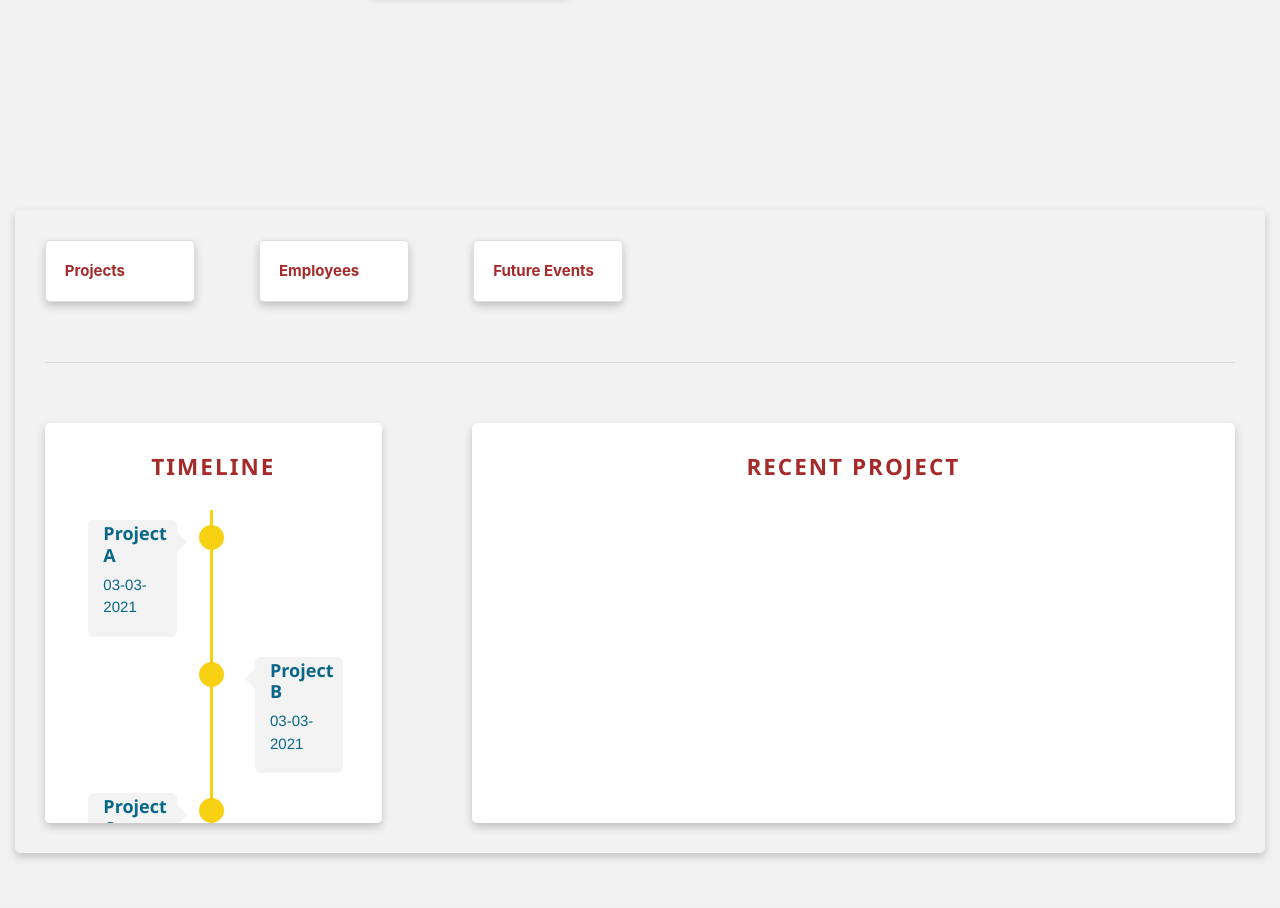
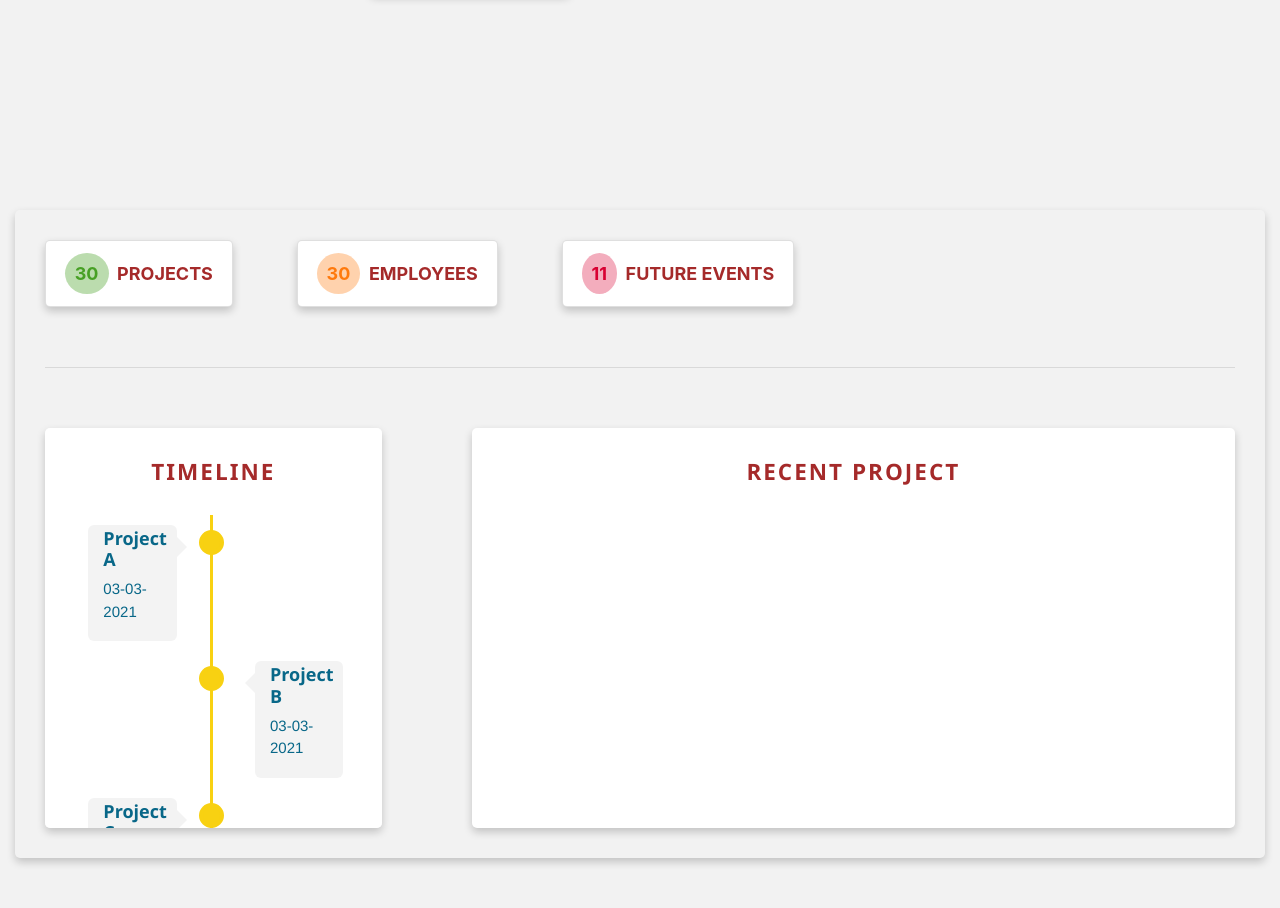
Before and after one commit to afieqhamieza/Project-Management, a Django app: page / in a window 1280 px wide. Shown: the part 600-1508 px from the top of the page. Before the commit the page ends 1459 px from the top, so only its background shows below. Run offline with Django 3.2, Linux system fonts and the light colour scheme; data comes from the database, SQL or seed files in the repository; some libraries are stand-ins or nearby versions.

Commit message:
add on css but all still hardcoded

```diff
--- a/ee/homepage/static/css/homepage.css
+++ b/ee/homepage/static/css/homepage.css
@@ -124,7 +124,7 @@ svg {
 
 .oneLine .card {
     margin: 30px;
-    width: 12%;
+    width: auto;
     display: inline-block;
     box-shadow: 0 4px 8px 0 rgba(0, 0, 0, 0.2);
     transition: 0.3s;
@@ -132,8 +132,15 @@ svg {
 }
 
 .oneLine .card .card-body {
-    font-weight: bold;
+    font-weight: bolder;
+    font-size: large;
     color: brown;
+}
+
+.oneLine .numCount {
+    display: inline;
+    border-radius: 50%;
+    padding: 10px;
 }
 
 
--- a/ee/homepage/templates/homepage.html
+++ b/ee/homepage/templates/homepage.html
@@ -61,13 +61,22 @@
         <!-- oneline: total overall projects, total employee, future events -->
         <div class="oneLine">
             <div class="card">
-                <div class="card-body">Projects</div>
+                <div class="card-body">
+                    <div class="numCount" style="color: #47a025; background-color: #48a0255e;">{{ engCount }}</div>
+                    &nbsp;PROJECTS
+                </div>
             </div>
             <div class="card">
-                <div class="card-body">Employees</div>
+                <div class="card-body">
+                    <div class="numCount" style="color: #FF7A0D; background-color: #ff7a0d56;">{{ empCount }}</div>
+                    &nbsp;EMPLOYEES
+                </div>
             </div>
             <div class="card">
-                <div class="card-body">Future Events</div>
+                <div class="card-body">
+                    <div class="numCount" style="color: #D80032; background-color: #d8003252;">11</div>
+                    &nbsp;FUTURE EVENTS
+                </div>
             </div>
         </div>
         <!-- end of oneline: total overall projects, total employee, future events -->
--- a/ee/homepage/views.py
+++ b/ee/homepage/views.py
@@ -1,8 +1,19 @@
 from django.shortcuts import render
 from engagement.models import Engagement
+from employee.models import Employee
 
 # Create your views here.
 
 def homepage(request):
+    engagement_list = Engagement.objects.all()
+    engagement_count = len(engagement_list)
 
-    return render(request, 'homepage.html', {})
+    employee_list = Employee.objects.all()
+    employee_count = len(employee_list)
+
+    context= {
+        'engCount': engagement_count,
+        'empCount': engagement_count
+    }
+
+    return render(request, 'homepage.html', context)
```
